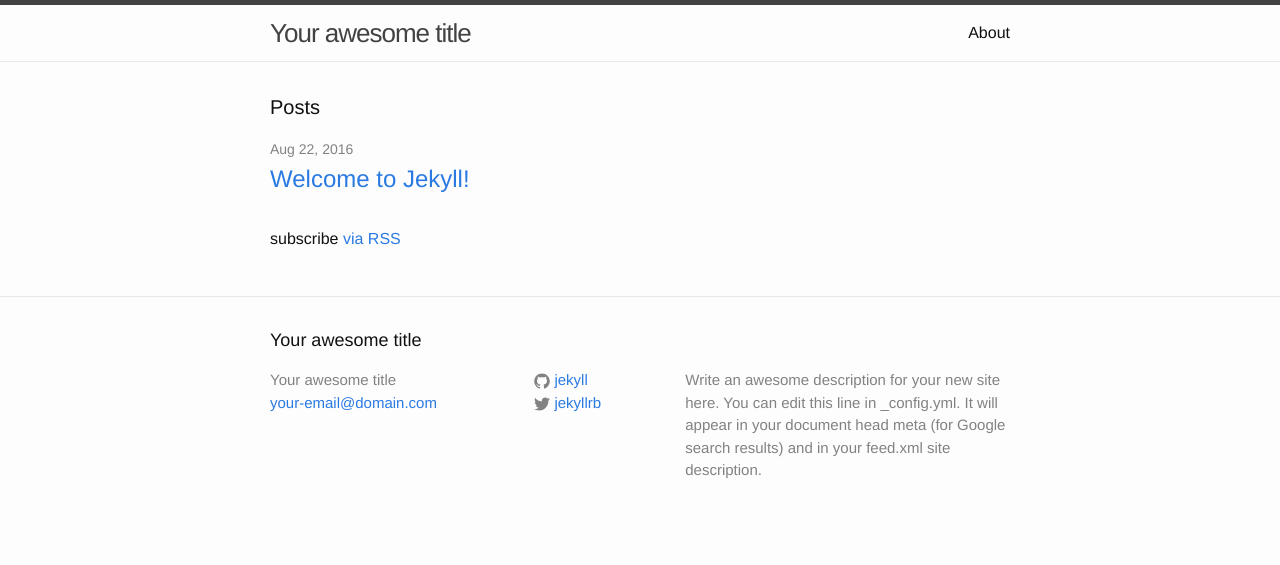
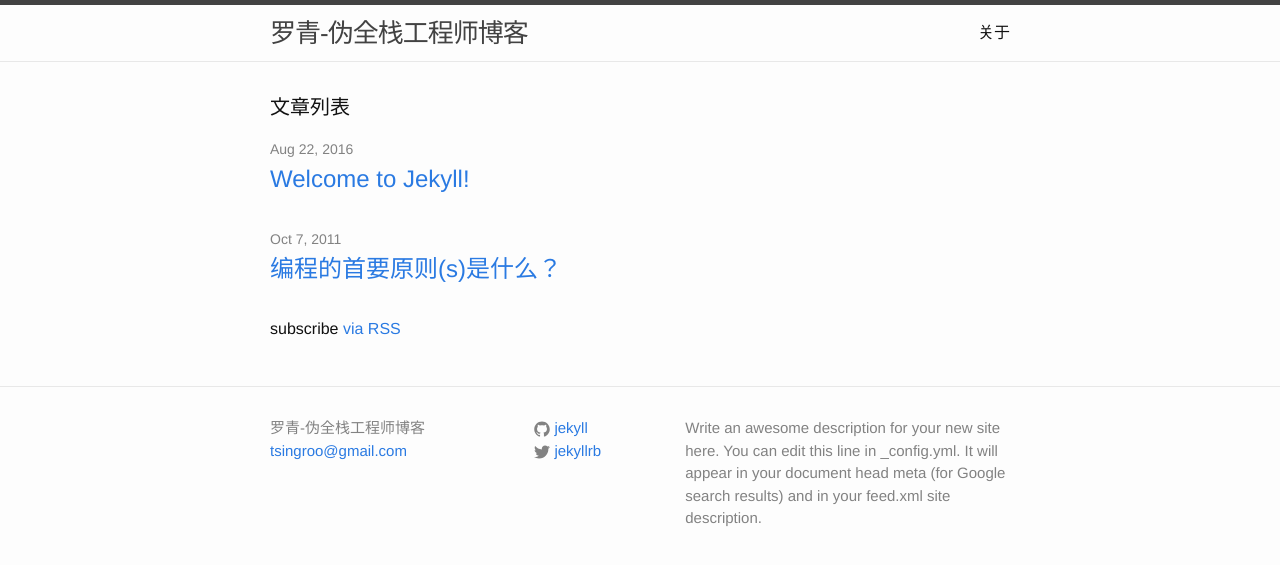
Before and after one commit to tsingroo/tsingroo.github.io, a Jekyll site: the page built from index.html, in a window 1280 px wide. Shown: the top 565 px of the page. Built offline with Jekyll 4.4.1, drawn with Linux system fonts in a browser that asks for light colours.

```diff
--- a/_config.yml
+++ b/_config.yml
@@ -6,8 +6,8 @@
 # 'jekyll serve'. If you change this file, please restart the server process.
 
 # Site settings
-title: Your awesome title
-email: your-email@domain.com
+title: 罗青-伪全栈工程师博客
+email: tsingroo@gmail.com
 description: > # this means to ignore newlines until "baseurl:"
   Write an awesome description for your new site here. You can edit this
   line in _config.yml. It will appear in your document head meta (for
--- a/_includes/footer.html
+++ b/_includes/footer.html
@@ -1,8 +1,6 @@
 <footer class="site-footer">
 
   <div class="wrapper">
-
-    <h2 class="footer-heading">{{ site.title }}</h2>
 
     <div class="footer-col-wrapper">
       <div class="footer-col footer-col-1">
--- a/about.md
+++ b/about.md
@@ -1,6 +1,6 @@
 ---
 layout: page
-title: About
+title: 关于
 permalink: /about/
 ---
 
--- a/index.html
+++ b/index.html
@@ -4,7 +4,7 @@ layout: default
 
 <div class="home">
 
-  <h1 class="page-heading">Posts</h1>
+  <h1 class="page-heading">文章列表</h1>
 
   <ul class="post-list">
     {% for post in site.posts %}
```
Also changed, not shown: _posts/2011-10-07-编程的首要原则是什么.md (added, +126 -0 lines).
